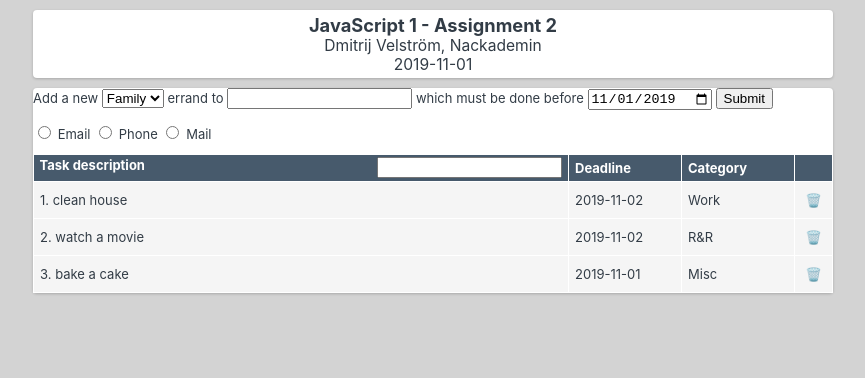
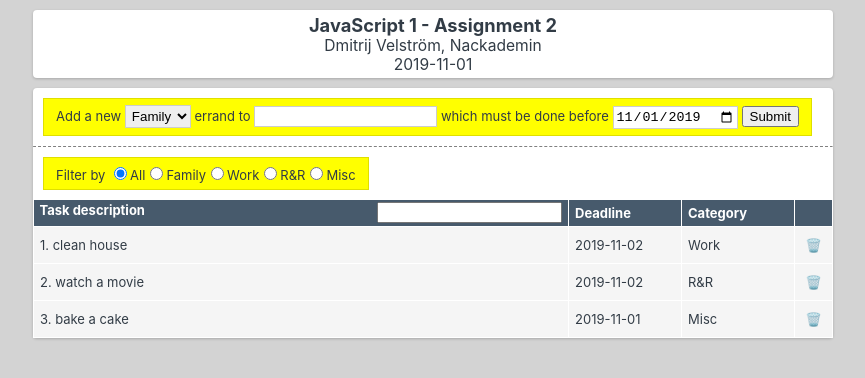
Before and after one commit to Dmitrijv/fend19-js1-todolist, a plain HTML site: page index.html in a window 1280 px wide. Shown: the whole page, without its empty margins (207-1072 px from the left). Drawn offline with Linux system fonts and the light colour scheme.

Commit message:
radio button filters are now build with js

```diff
--- a/index.html
+++ b/index.html
@@ -21,23 +21,29 @@
 
         <div class="listContainer">
 
-            <span>
-                Add a new <select id="categorySelector"></select> errand
-                to <input type="text" id="newTaskInput">
-                which must be done before <input type="date" id="dateSelector" value="2019-11-01" min="2019-11-01" required pattern="\d{4}-\d{2}-\d{2}">
+            <div class="borderedBox">
+                Add a new <select class="inputBorder" id="categorySelector"></select> errand
+                to <input class="inputBorder" type="text" id="newTaskInput">
+                which must be done before <input class="inputBorder" type="date" id="dateSelector" value="2019-11-01" min="2019-11-01" required pattern="\d{4}-\d{2}-\d{2}">
                 <input type="submit" for="newTaskInput" value="Submit" id="newTaskSubmit" >
-            </span>
+            </div>
 
-            <p>
-                <span id="radioButtonSpan">
+            <hr/>
+
+            <div class="borderedBox" id="radioButtonContainer">
+
                 <input type="radio" id="contactChoice1" name="contact" value="email">
                 <label for="contactChoice1">Email</label>
+
                 <input type="radio" id="contactChoice2" name="contact" value="phone">
                 <label for="contactChoice1">Phone</label>
+
                 <input type="radio" id="contactChoice3" name="contact" value="mail">
                 <label for="contactChoice3">Mail</label>
-                </span>
-            </P>
+
+            </div>
+
+        </div>
 
 
             <table class="todo" id="todo-table">
@@ -57,7 +63,7 @@
                 <tbody id="todo-table-body">
                 </tbody>
             </table>
-        </div>
+
 
     </div>
 
--- a/main.js
+++ b/main.js
@@ -80,6 +80,44 @@ const TASK_CATEGORIES = [
     "R&R",
     "Misc",
 ];
+
+
+
+function buildRadioButtons() {
+
+    const container = document.querySelector("#radioButtonContainer");
+    container.textContent = "Filter by ";
+
+    const input = document.createElement("input");
+    input.setAttribute("type", "radio");
+    input.setAttribute("name", "todoCategories");
+    input.setAttribute("value", "All");
+    input.checked = true;
+
+    const label = document.createElement("label");
+    label.textContent = 'All';
+    container.appendChild(input);
+    container.appendChild(label);
+
+    TASK_CATEGORIES.forEach(function (category) {
+
+        const input = document.createElement("input");
+        input.setAttribute("type", "radio");
+        input.setAttribute("name", "todoCategories");
+        input.setAttribute("value", category);
+
+        const label = document.createElement("label");
+        label.textContent = category;
+
+        container.appendChild(input);
+        container.appendChild(label);
+
+    });
+
+
+}
+
+buildRadioButtons();
 
 
 function fillCategoryOptions() {
--- a/style.css
+++ b/style.css
@@ -4,7 +4,10 @@ html {
     font-size: 13px;
     color: #323C46;
 
-    /* background-color: rgba(134, 134, 134, 1); */
+    /*
+    background-color: rgba(134, 134, 134, 1);
+    background-color: rgba(228, 229, 220, 1);
+    */
     background-color: lightgray;
     overflow-y: scroll;
 
@@ -49,6 +52,7 @@ html {
 }
 
 .listContainer {
+
     width: 800px;
     margin-left: auto;
     margin-right: auto;
@@ -63,6 +67,36 @@ table.todo {
     margin-right: auto;
     margin-bottom: 0px;
     border-bottom: 1px solid white;
+}
+
+.borderedBox {
+
+    width: fit-content;
+
+
+    margin: 10px;
+
+    display: inline-block;
+    background-color: yellow;
+    border: 1px solid rgba(0,0,0,.125);
+    padding: 6px 12px 6px 12px;
+
+}
+
+.inputBorder {
+    padding: 2px;
+    border: 1px solid #ccc;
+    color: #000;
+}
+
+hr {
+
+    margin: 0px;
+    padding: 0px;
+
+    border-top: 1px dashed gray;
+    border-bottom: 0px;
+
 }
 
 table.todo th {
```
Lines whose indentation alone changed are shown as unchanged.
